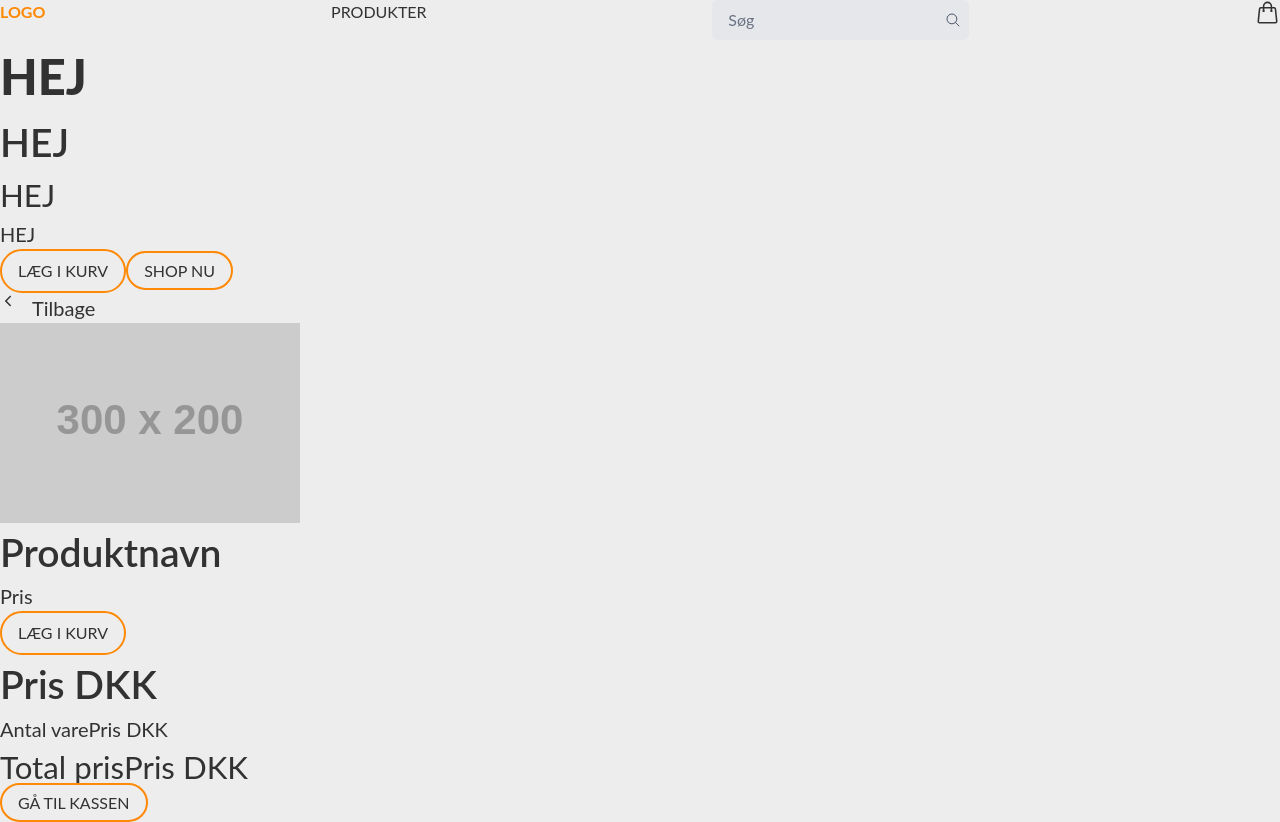
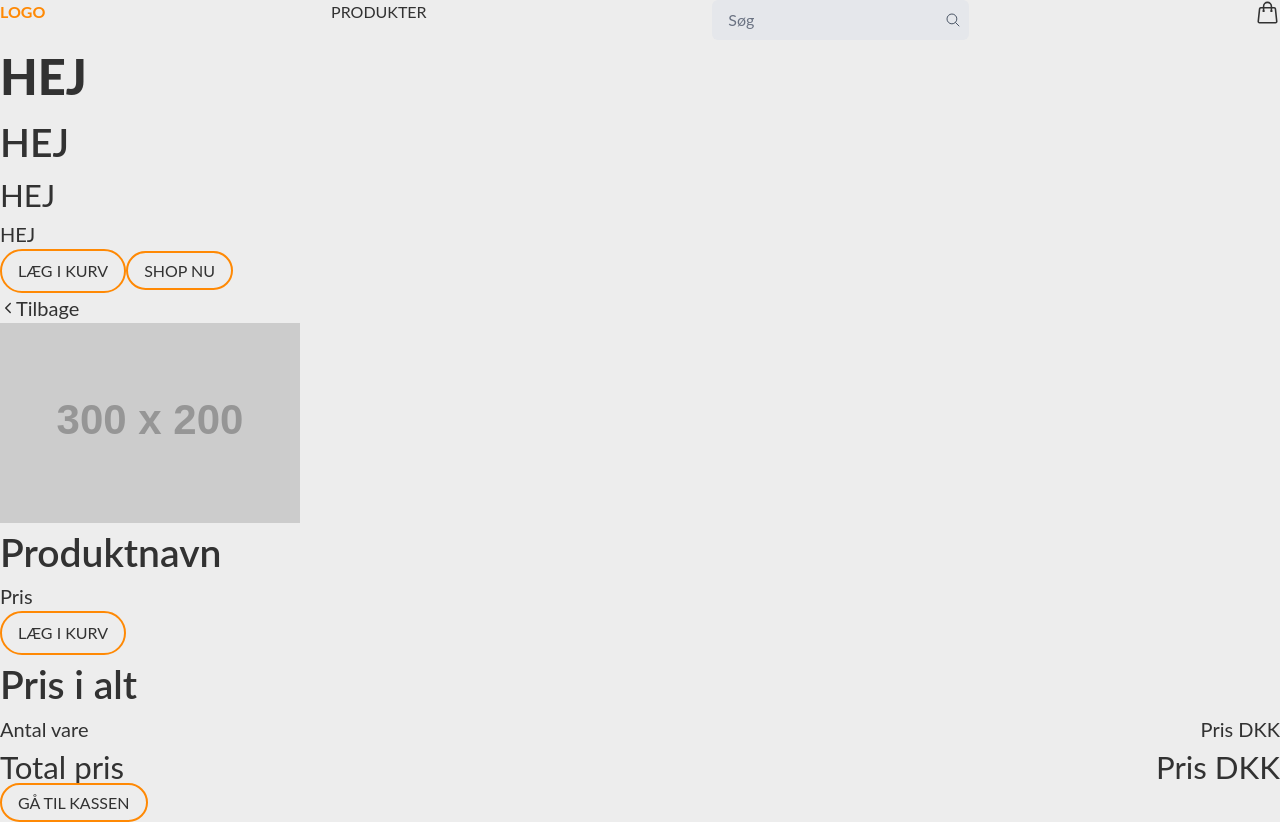
Before and after one commit to Lamo0004/simple-shop, a Next.js app: page / in a window 1280 px wide. Built offline with nearby package versions, Linux system fonts and the light colour scheme.

Commit message:
price komponent

```diff
--- a/src/components/Arrow.jsx
+++ b/src/components/Arrow.jsx
@@ -2,7 +2,7 @@ import { IoIosArrowBack } from "react-icons/io";
 
 const Arrow = () => {
   return (
-    <div className="flex gap-4">
+    <div className="flex items-center hover:text-orange-400 cursor-pointer">
       <IoIosArrowBack />
       <p>Tilbage</p>
     </div>
--- a/src/components/Price.jsx
+++ b/src/components/Price.jsx
@@ -3,12 +3,12 @@ import ButtonNewSide from "./ButtonNewSide";
 const Price = () => {
   return (
     <div>
-      <h2>Pris DKK</h2>
-      <div className="flex">
+      <h2>Pris i alt</h2>
+      <div className="flex justify-between">
         <p>Antal vare</p>
         <p>Pris DKK</p>
       </div>
-      <div className="flex">
+      <div className="flex justify-between">
         <h3>Total pris</h3>
         <h3>Pris DKK</h3>
       </div>
```
